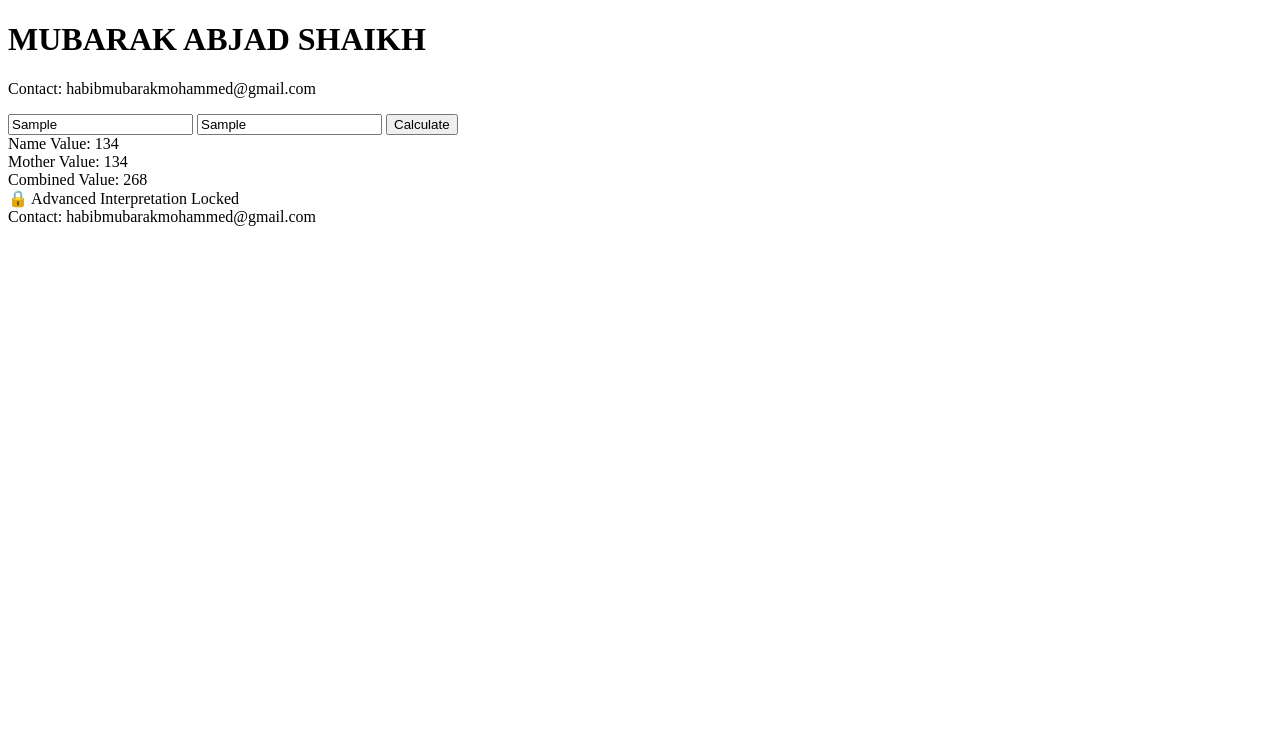
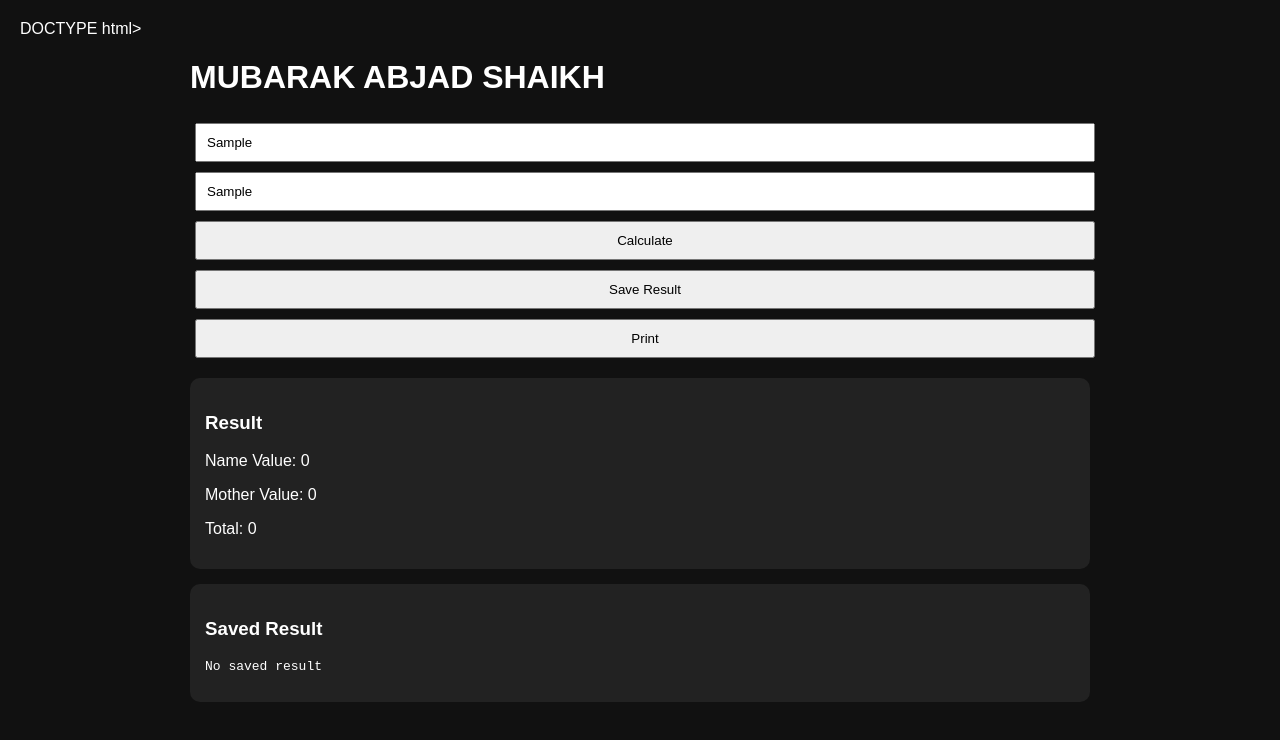
Before and after one commit to habibmubarakmohammed-gif/abjad-calculator, a plain HTML site: page index.html in a window 1280 px wide. Both pictures are taken after typing "Sample", "Sample" into the empty fields and a click on the button "Calculate". Drawn offline with Linux system fonts and the light colour scheme.

Commit message:
Update index.html

```diff
--- a/index.html
+++ b/index.html
@@ -1,78 +1,71 @@
-<!DOCTYPE html>
+DOCTYPE html>
 <html lang="en">
 <head>
 <meta charset="UTF-8">
 <meta name="viewport" content="width=device-width, initial-scale=1.0">
-<title>MUBARAK ABJAD SHAIKH</title>
-
-<!-- PLACE YOUR CSS HERE -->
-<!-- This document contains a starter upgraded version.
-Add further features such as PDF export, WhatsApp sharing,
-progress pages and sound effects as needed. -->
-
+<title>MUBARAK ABJAD SHAIKH - Version 1</title>
+<style>
+body{font-family:Arial,sans-serif;background:#111;color:#fff;margin:0;padding:20px}
+.container{max-width:900px;margin:auto}
+input,button{padding:10px;margin:5px;width:100%}
+.card{background:#222;padding:15px;border-radius:10px;margin-top:15px}
+</style>
 </head>
 <body>
-
+<div class="container">
 <h1>MUBARAK ABJAD SHAIKH</h1>
-<p>Contact: habibmubarakmohammed@gmail.com</p>
 
 <input id="name" placeholder="Enter Name">
-<input id="mother" placeholder="Mother Name">
+<input id="mother" placeholder="Enter Mother Name">
 
 <button onclick="calculate()">Calculate</button>
+<button onclick="saveResult()">Save Result</button>
+<button onclick="window.print()">Print</button>
 
-<div id="result"></div>
+<div id="result" class="card"></div>
+<div id="history" class="card"></div>
+</div>
 
 <script>
-
-const abjad = {
-ا:1,ب:2,ج:3,د:4,ه:5,و:6,ز:7,ح:8,ط:9,
-ي:10,ك:20,ل:30,م:40,ن:50,س:60,ع:70,
-ف:80,ص:90,ق:100,ر:200,ش:300,ت:400,
-ث:500,خ:600,ذ:700,ض:800,ظ:900,غ:1000
+const abjad={
+'ا':1,'ب':2,'ج':3,'د':4,'ه':5,'و':6,'ز':7,'ح':8,'ط':9,
+'ي':10,'ك':20,'ل':30,'م':40,'ن':50,'س':60,'ع':70,
+'ف':80,'ص':90,'ق':100,'ر':200,'ش':300,'ت':400,
+'ث':500,'خ':600,'ذ':700,'ض':800,'ظ':900,'غ':1000
 };
 
-const englishMap = {
-a:"ا", b:"ب", c:"ك", d:"د", e:"ا",
-f:"ف", g:"ج", h:"ه", i:"ي", j:"ج",
-k:"ك", l:"ل", m:"م", n:"ن", o:"و",
-p:"ب", q:"ق", r:"ر", s:"س", t:"ت",
-u:"و", v:"ف", w:"و", x:"كس", y:"ي", z:"ز"
-};
-
-function convertEnglishToArabic(text){
- let result="";
- for(let ch of text.toLowerCase()){
-   result += englishMap[ch] || "";
- }
- return result;
-}
-
 function calcWord(word){
- if(/[a-zA-Z]/.test(word)){
-   word = convertEnglishToArabic(word);
- }
  let sum=0;
- for(let ch of word){
-   sum += abjad[ch] || 0;
- }
+ for(let c of word){ sum += abjad[c] || 0; }
  return sum;
 }
 
 function calculate(){
- let nameVal = calcWord(document.getElementById("name").value);
- let motherVal = calcWord(document.getElementById("mother").value);
- let combined = nameVal + motherVal;
+ let n=document.getElementById('name').value;
+ let m=document.getElementById('mother').value;
+ let total=calcWord(n)+calcWord(m);
 
- document.getElementById("result").innerHTML = `
- <div>Name Value: ${nameVal}</div>
- <div>Mother Value: ${motherVal}</div>
- <div>Combined Value: ${combined}</div>
- <div>🔒 Advanced Interpretation Locked</div>
- <div>Contact: habibmubarakmohammed@gmail.com</div>`;
+ document.getElementById('result').innerHTML=
+ '<h3>Result</h3>'+
+ '<p>Name Value: '+calcWord(n)+'</p>'+
+ '<p>Mother Value: '+calcWord(m)+'</p>'+
+ '<p>Total: '+total+'</p>';
 }
 
+function saveResult(){
+ let data=document.getElementById('result').innerText;
+ localStorage.setItem('abjad_last',data);
+ loadHistory();
+}
+
+function loadHistory(){
+ document.getElementById('history').innerHTML =
+ '<h3>Saved Result</h3><pre>' +
+ (localStorage.getItem('abjad_last')||'No saved result') +
+ '</pre>';
+}
+
+loadHistory();
 </script>
-
 </body>
 </html>
```
